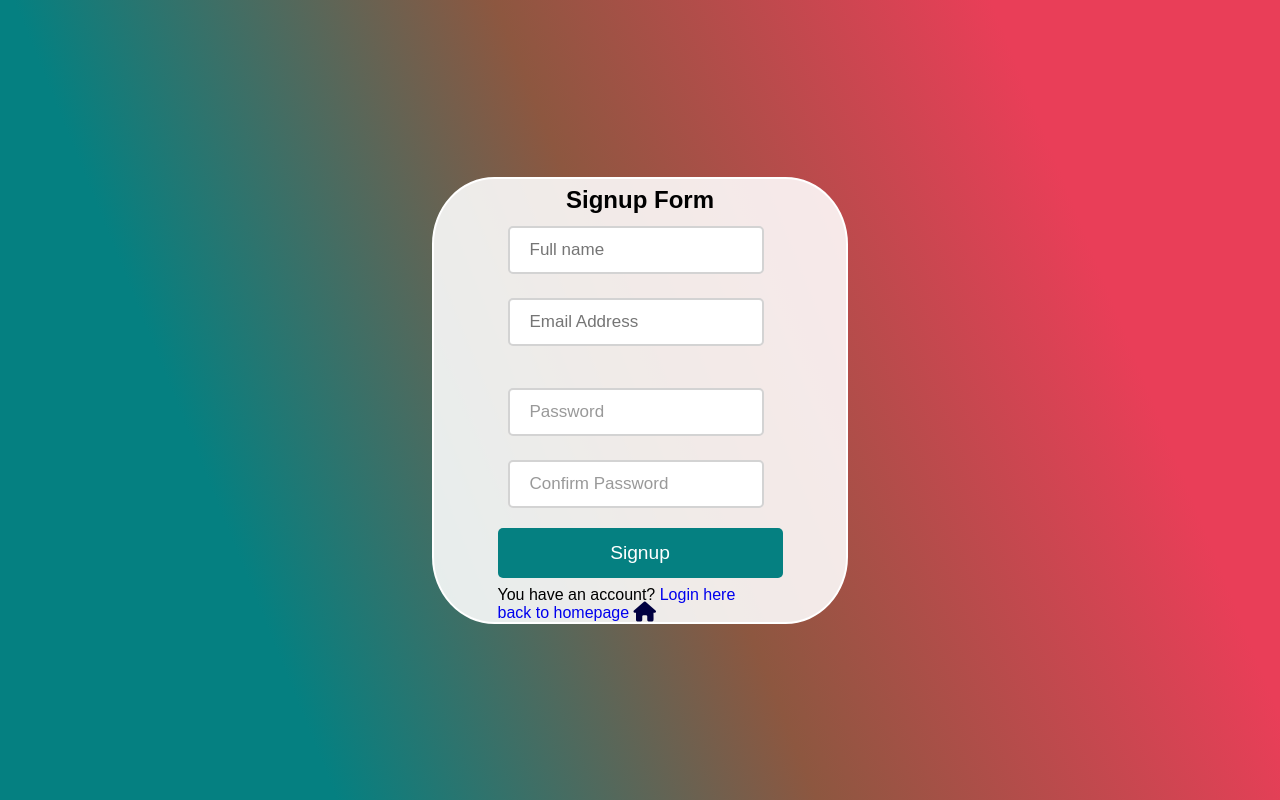
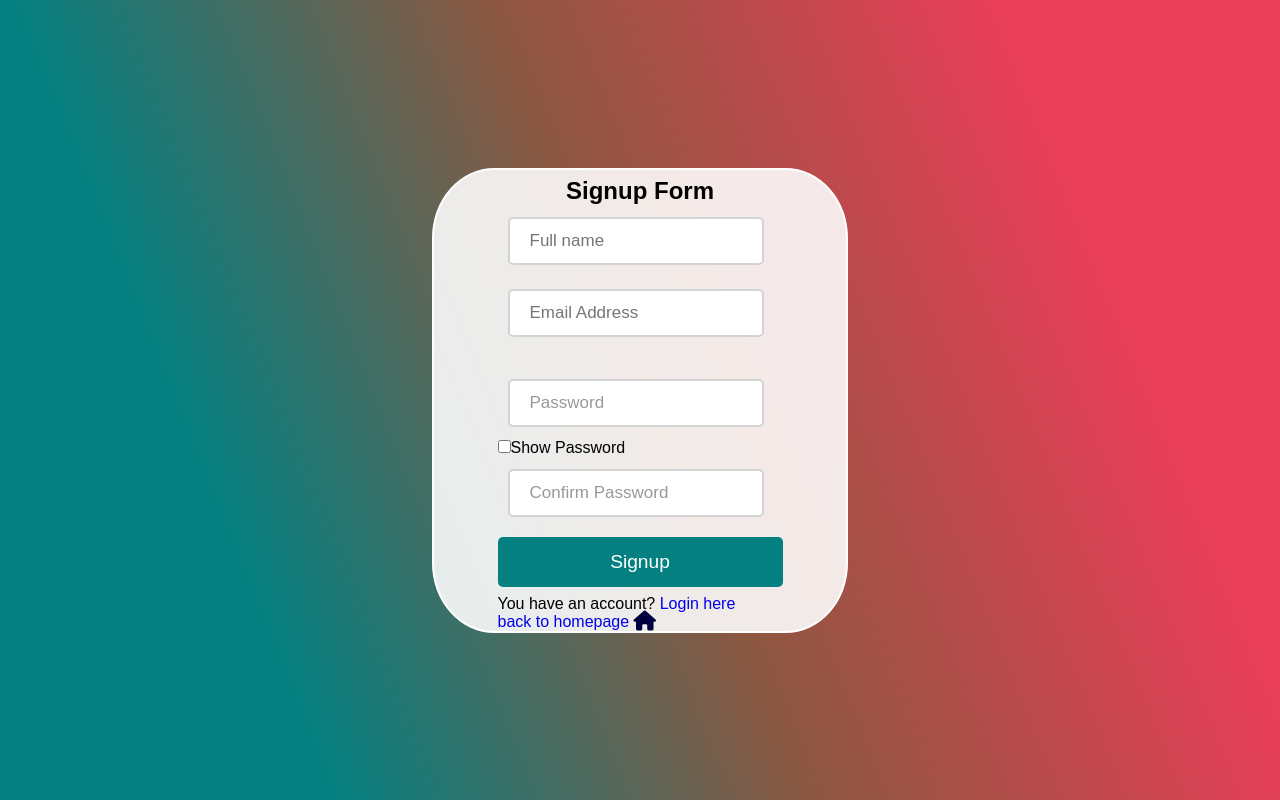
Before and after one commit to altenen-dev/Pollify, a PHP site: page /register.php in a window 1280 px wide. Run offline with PHP 8.4, Linux system fonts and the light colour scheme; data comes from the database, SQL or seed files in the repository; some libraries are stand-ins or nearby versions.

Commit message:
fixed css

```diff
--- a/register.php
+++ b/register.php
@@ -154,7 +154,8 @@ if (isset($_SESSION['user_id'])) {
       width: 100%;
       place-items: center;
       font-family: 'Poppins', sans-serif;
-      background: rgb(233,62,88);
+      /* background: rgb(233,62,88); */
+      /* background: linear-gradient(135deg, #1B8AF1, #B58DED); */
 background: linear-gradient(248deg, rgba(233,62,88,1) 18%, rgba(141,87,64,1) 49%, rgba(5,128,129,1) 79%);
     }
 
@@ -190,23 +191,20 @@ background: linear-gradient(248deg, rgba(233,62,88,1) 18%, rgba(141,87,64,1) 49%
       margin: 0 auto;
       max-width: 26rem;
       width: 90%;
-
       border-radius: 15%;
       border: 2px solid white;
-      font-family: 'Poppins', sans-serif;
 
     }
 
     input[type=email],
     input[type=password],
+
     input[type=text] {
       width: 90%;
       padding: 12px 20px;
       margin: 12px 10px;
       display: inline-block;
-
       box-sizing: border-box;
-
 
       outline: none;
       color: #999;
@@ -219,6 +217,7 @@ background: linear-gradient(248deg, rgba(233,62,88,1) 18%, rgba(141,87,64,1) 49%
 
     input[type=email],
     input[type=password],
+    input[type=checkbox],
     input[type=text]:focus::placeholder {
       color: #b3b3b3;
     }
@@ -307,7 +306,10 @@ a {
       <br>
 
       <input type="password" id="password" name="password" placeholder="Password" value="<?php echo htmlspecialchars(isset($_POST['password']) ? $_POST['password'] : '') ?>" required>
+    <br>
+    <input type="checkbox" onclick="showpass()">Show Password
       <br>
+
       <input type="password" id="password2" name="password2" placeholder="Confirm Password" value="<?php echo htmlspecialchars(isset($_POST['password2']) ? $_POST['password2'] : '') ?>" required>
       <br>
       <button type="submit" name="signup" value="Sign up">Signup</button>
@@ -318,7 +320,16 @@ a {
   </div>
 
 
-
+<script>
+   function showpass() {
+    var ps = document.getElementById("password");
+    if (ps.type === "password") {
+      ps.type = "text";
+    } else {
+      ps.type = "password";
+    }
+  }
+</script>
 
 
   <script src="https://code.jquery.com/jquery-3.4.1.js" integrity="sha256-WpOohJOqMqqyKL9FccASB9O0KwACQJpFTUBLTYOVvVU="crossorigin="anonymous"></script>
--- a/viewallpolls.php
+++ b/viewallpolls.php
@@ -38,6 +38,7 @@ $total_pages = ceil($total_rows / $no_of_records_per_page);
 
         <br>
         <h1 class="title"> Public Polls:</h1>
+        <p style="color:grey;margin-left:10px">Here you can see all the polls</p>
         <div class="card-container">
             <div class="poll-container">
 
--- a/vote.php
+++ b/vote.php
@@ -96,12 +96,11 @@ if ($_SERVER["REQUEST_METHOD"] == "POST") {
     .poll-vote {
   display: flex;
   flex-flow: column;
-  height: 400px;
   align-items: center;
   margin: 0 auto;
 }
 .poll-vote form {
-padding-top: 100px;
+padding-top: 50px;
     align-self: center;
 }
 
@@ -193,6 +192,8 @@ while ($getInfo = $sqlgetpoll->fetch()) {
                 echo '</span>';
             }
             ?>
+            <br>
+            <br>
             <h2>
                 <?php echo htmlspecialchars($question); ?>
             </h2>
```
Also changed, not shown: assets/js/script.js (line endings or trailing spaces).
